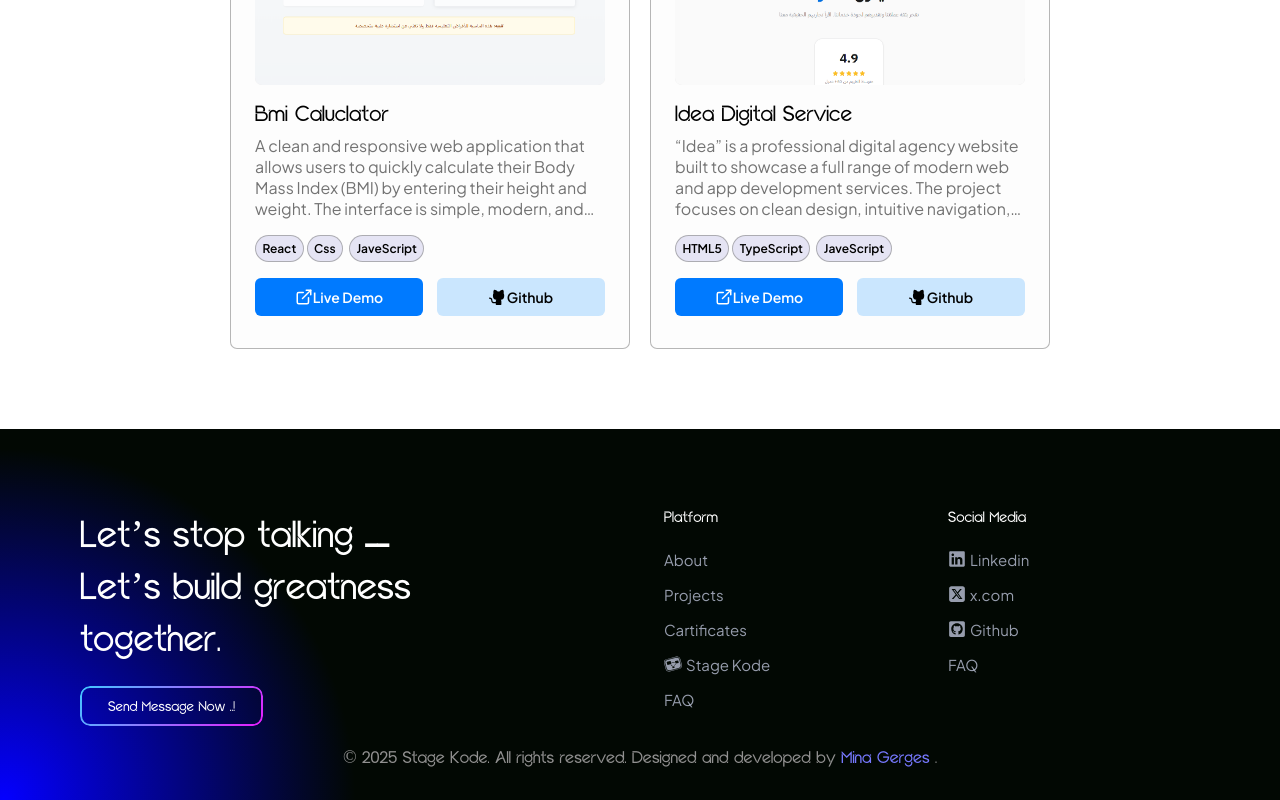
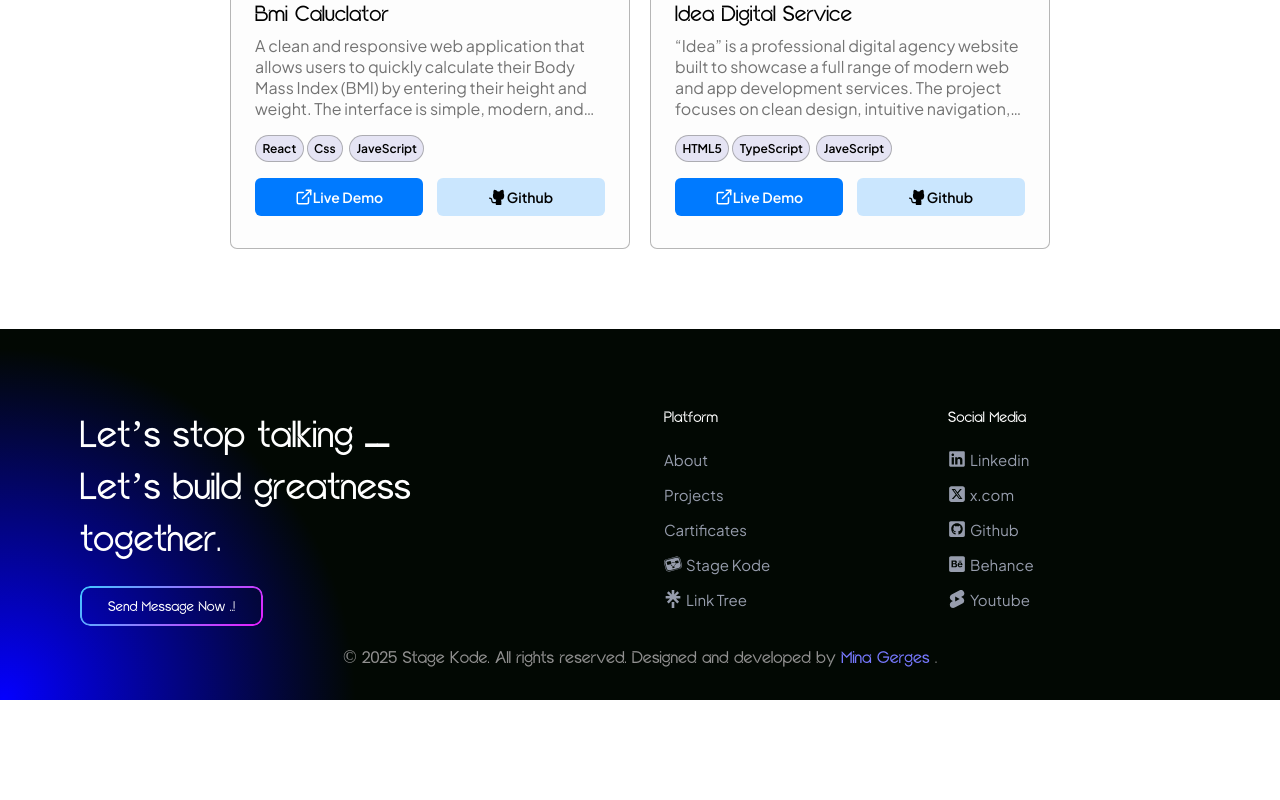
Before and after one commit to mina-gerguis/minagerguis, a Next.js app: page /components/FrontEndDevelopment in a window 1280 px wide. Shown: the part 399-1199 px from the top of the page. After the commit the page ends 1099 px from the top, so only its background shows below. Built offline with nearby package versions, Linux system fonts and the light colour scheme.

Commit message:
update project

```diff
--- a/src/app/components/Footer/Footer.jsx
+++ b/src/app/components/Footer/Footer.jsx
@@ -1,6 +1,6 @@
-import { FaGithubSquare } from "react-icons/fa";
+import { FaGithubSquare, FaBehanceSquare } from "react-icons/fa";
 import { RxLinkedinLogo } from "react-icons/rx";
-import { SiFreedesktopdotorg } from "react-icons/si";
+import { SiFreedesktopdotorg, SiYoutubeshorts, SiLinktree } from "react-icons/si";
 import { FaSquareXTwitter } from "react-icons/fa6";
 import styles from './Footer.module.css';
 
@@ -12,7 +12,10 @@ const Footer = () => {
           <p className={styles.heading}>
             Let’s stop talking ــ <br /> Let’s build greatness <br /> together.
           </p>
-          <a href="#" className={styles.trialButton}>
+          <a
+            target="_blank"
+            href="mailto:mina_gerguis@hotmail.com?subject=Hello%20Mina&body=Good%20morning%0APlease%20delete%20this%20message%20and%20write%20your%20inquiry,%20and%20I%20will%20reply%20to%20you%20😊"
+            className={styles.trialButton}>
             Send Message Now ..!
           </a>
         </div>
@@ -21,30 +24,105 @@ const Footer = () => {
           <div className={styles.column}>
             <h3 className={styles.columnTitle}>Platform</h3>
             <ul className={styles.linkList}>
-              <li><a href="#about" className={styles.link}>About</a></li>
-              <li><a href="#projects" className={styles.link}>Projects</a></li>
-              <li><a href="#certificates" className={styles.link}>Cartificates</a></li>
-              <li><a href="#" className={styles.link}><SiFreedesktopdotorg className={styles.icon} /> Stage Kode</a></li>
-              <li><a href="#" className={styles.link}>FAQ</a></li>
+              <li>
+                <a
+                  href="#about"
+                  className={styles.link}>
+                  About
+                </a>
+              </li>
+              <li>
+                <a
+                  href="#projects"
+                  className={styles.link}>
+                  Projects
+                </a>
+              </li>
+              <li>
+                <a
+                  href="#certificates"
+                  className={styles.link}>
+                  Cartificates
+                </a>
+              </li>
+              <li>
+                <a
+                  target="_blank"
+                  href="https://www.linkedin.com/company/stage-kode/"
+                  className={styles.link}>
+                  <SiFreedesktopdotorg className={styles.icon} />
+                  Stage Kode
+                </a>
+              </li>
+              <li>
+                <a
+                  target="_blank"
+                  href="https://linktr.ee/mina_gerguis"
+                  className={styles.link}>
+                  <SiLinktree className={styles.icon} />
+                  Link Tree
+                </a>
+              </li>
             </ul>
           </div>
 
           <div className={styles.column}>
             <h3 className={styles.columnTitle}>Social Media</h3>
             <ul className={styles.linkList}>
-              <li><a href="#" className={styles.link}><RxLinkedinLogo className={styles.icon} />  Linkedin</a></li>
-              <li><a href="#" className={styles.link}><FaSquareXTwitter
-                className={styles.icon} />x.com</a></li>
-              <li><a href="#" className={styles.link}><FaGithubSquare className={styles.icon}/> Github
-</a></li>
-              <li><a href="#" className={styles.link}>FAQ</a></li>
+              <li>
+                <a
+                  target="_blank"
+                  href="www.linkedin.com/in/mina-gerguis"
+                  className={styles.link}>
+                  <RxLinkedinLogo className={styles.icon} />
+                  Linkedin
+                </a>
+              </li>
+              <li>
+                <a
+                  target="'_blank"
+                  href="https://x.com/mongerguis"
+                  className={styles.link}>
+                  <FaSquareXTwitter className={styles.icon} />
+                  x.com
+                </a>
+              </li>
+              <li>
+                <a
+                  target="_blank"
+                  href="https://github.com/mina-gerguis/minagerguis"
+                  className={styles.link}>
+                  <FaGithubSquare className={styles.icon} />
+                  Github
+                </a>
+              </li>
+              <li>
+                <a
+                  target="_blank"
+                  href="https://www.behance.net/mina_gerguis/moodboards"
+                  className={styles.link}>
+                  <FaBehanceSquare className={styles.icon} />
+                  Behance
+                </a>
+              </li>
+              <li>
+                <a
+                  target="_blank"
+                  href="https://www.youtube.com/@minagerguis"
+                  className={styles.link}>
+                  <SiYoutubeshorts className={styles.icon} />
+                  Youtube
+                </a>
+              </li>
             </ul>
           </div>
         </div>
       </div>
 
       <div className={styles.copyright}>
-        <p>© 2025 Stage Kode. All rights reserved. Designed and developed by <a href="">Mina Gerges</a> .</p>
+        <p>© 2025 Stage Kode. All rights reserved. Designed and developed by <a
+          target="_blank"
+          href="https://www.facebook.com/mongerguis">Mina Gerges</a> .</p>
       </div>
     </footer>
   );
--- a/src/app/components/Footer/Footer.module.css
+++ b/src/app/components/Footer/Footer.module.css
@@ -123,7 +123,9 @@
     transition: all .5s ease-in-out;
 }
 
-
+/*==========================
+    MEDIA SCREEN
+===========================*/
 @media (max-width: 768px) {
     .container {
         flex-direction: column;
@@ -138,3 +140,22 @@
         gap: 2rem;
     }
 }
+
+@media (max-width: 350px) {
+    .footer {
+        padding: 2rem;
+    }
+
+    .heading {
+        font-size: 1.5rem;
+    }
+
+    .trialButton {
+        padding: .8rem 1.5rem;
+        font-size: 0.7rem;
+    }
+
+    .copyright {
+        font-size: 16px;
+    }
+}
--- a/src/app/components/FrontEndDevelopment/page.tsx
+++ b/src/app/components/FrontEndDevelopment/page.tsx
@@ -4,7 +4,7 @@ import { useState, useEffect, useRef } from 'react';
 import { LuExternalLink } from "react-icons/lu";
 import { PiGithubLogoFill } from "react-icons/pi";
 import { StaticImageData } from 'next/image';
-import styles from './Projects.module.css';
+import styles from './projectSamples.module.css';
 import Float from '../../ui/Float/Float';
 import Navbar from '@/app/components/Navbar/Navbar';
 import Footer from '@/app/components/Footer/Footer';
--- a/src/app/components/FrontEndDevelopment/Projects.module.css
+++ b/src/app/components/FrontEndDevelopment/projectSamples.module.css
@@ -55,7 +55,7 @@
 
 .samplesImageContainer {
     width: 100%;
-    height: 250px;
+    height: 150px;
     margin: 0 auto;
     overflow: hidden;
     border-radius: 7px;
@@ -386,6 +386,15 @@
         flex: 0 0 280px;
     }
 
+    .samplesImageContainer {
+        height: 1%;
+        border-radius: 5px;
+    }
+
+    .samplesImage {
+        border-radius: 5px;
+    }
+
     .samplesTitleCard {
         font-size: 16px;
     }
@@ -429,6 +438,7 @@
 }
 
 @media (max-width: 300px) {
+
     .mainTitle {
         font-size: 24px
     }
@@ -439,7 +449,7 @@
 
     .samplesCard {
         padding: 20px 15px;
-        flex: 0 0 220px;
+        flex: 0 0 110%;
     }
 
     .samplesTitleCard {
@@ -499,4 +509,8 @@
     .dialogInfoItem p {
         font-size: .7rem;
     }
+
+    .butLink a {
+        padding: 10px 0;
+    }
 }
```
Also changed, not shown: src/app/components/Certificates/Certificates.tsx (+4 -5 lines).
